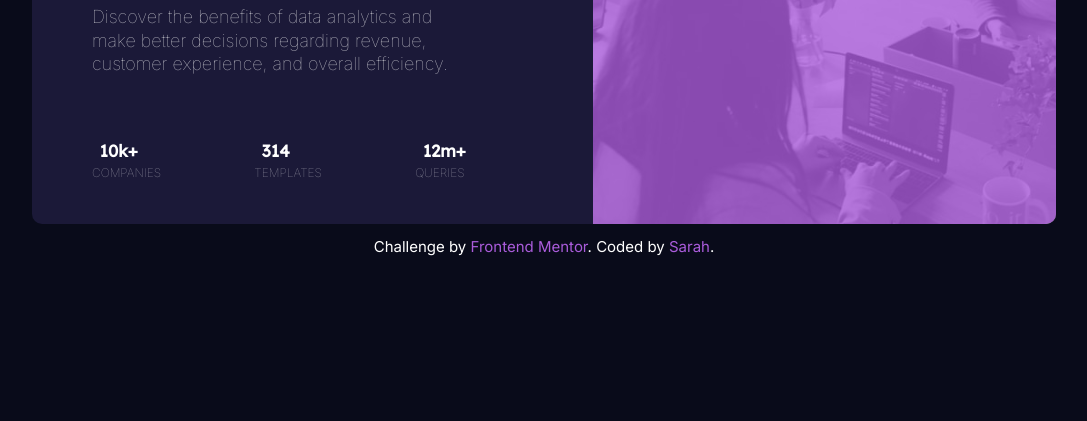
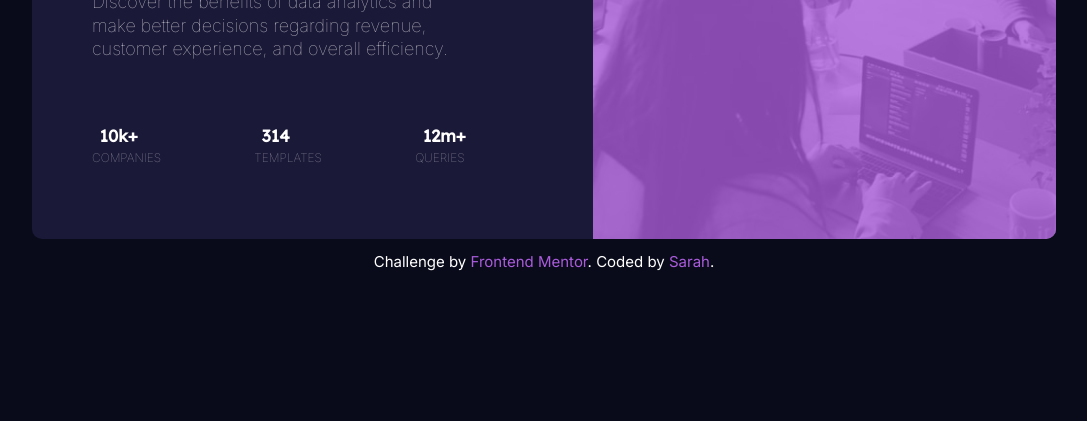
Before and after one commit to AutumnCod/stats-preview-card-component-main, a plain HTML site: page index.html in a window 1280 px wide. Shown: the part 379-800 px from the top of the page, without its empty margins (96-1183 px from the left). Drawn offline with Linux system fonts and the light colour scheme.

Commit message:
update size

```diff
--- a/style.css
+++ b/style.css
@@ -149,7 +149,7 @@ h1 {
 	}
 
 	.card-content {
-		padding: 4rem 8rem 0 4rem;
+		padding: 4rem 8rem 2rem 4rem;
 		text-align: left;
 	}
 
```
